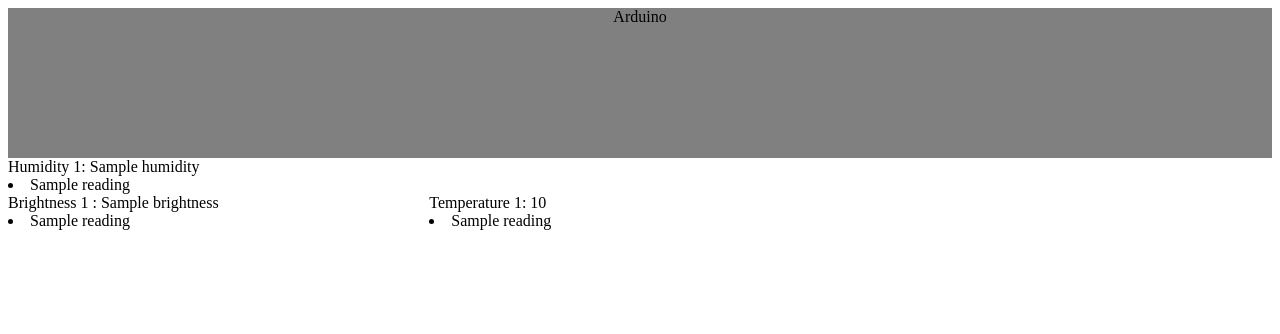
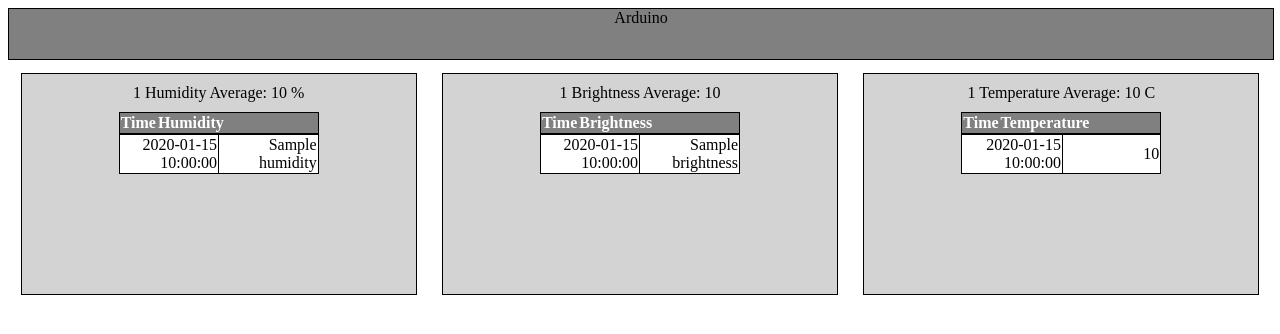
Before and after one commit to Zeb-Kuyper/arduinoData6.1, a Flask app: template Zeb/templates/index2.html in a window 1280 px wide. Shown: the top 334 px of the page. Run offline with Flask 2, Linux system fonts and the light colour scheme; the template is opened without the code that fills it: most values are stand-ins (such as "Sample title", 1, 10 or a date in 2020).

Commit message:
updated css and html

```diff
--- a/Zeb/app.py
+++ b/Zeb/app.py
@@ -1,8 +1,15 @@
 from flask import Flask, render_template, json, request
 from fhict_cb_01.CustomPymata4 import CustomPymata4
 import time,sys
+from numpy import average
 
 app =  Flask(__name__)
+
+averagesList = {
+    'humidity' : [],
+    'brightness' : [],
+    'temp' : []
+}
 
 statsDict = {}
 currentTime = time.strftime("%H:%M:%S", time.localtime())
@@ -32,7 +39,14 @@ def receive_data():
     return "OK",200
 
 def calculate_average(id, measurement):
-     return sum([reading[measurement] for reading in statsDict[id]]) / len(statsDict[id])
+    average = round(sum([reading[measurement] for reading in statsDict[id]]) / len(statsDict[id]),2)
+
+    return average
+
+def calculate_sensors_avg(measurement):
+    for sensors in statsDict:
+        averageSensors = sum([reading[measurement] for reading in statsDict[sensors]]) / len(statsDict[sensors])
+
 
 if __name__ == '__main__':
  app.run(debug=True, host='0.0.0.0', port=5000)
--- a/Zeb/static/stylesheet.css
+++ b/Zeb/static/stylesheet.css
@@ -1,18 +1,40 @@
 @import url('https://fonts.googleapis.com/css2?family=Noto+Sans+Mono&display=swap');
 
 .infobar{
-  position:relative;
-  height: 150px;
+  position: relative;
+  height: 50px;
   width: 100%;
   background-color: grey;
   text-align: center;
+  vertical-align: center;
   text-decoration-color: white;
+  border: black solid 1px;
+}
+/* Main 3 data columns */
+
+.row{
+  display: flex;
 }
 
 .column {
+  flex: 1;
+  height:100%;
+  display:flex;
+  flex-wrap: wrap;
+  justify-content: center;
+  align-items: center;
   position: relative;
-  float: left;
-  width: 33.33%;
+  background-color: lightgray;
+  border: black solid 1px;
+  margin: 1%;
+}
+
+.latest {
+  padding: 10px;
+  flex:1;
+  height: 100%;
+  flex-basis: 500px;
+  text-align: center;
 }
 
 .row:after {
@@ -26,3 +48,40 @@
     width: 100%;
   }
 }
+
+/* Within the data columns */
+
+.fixed_header {
+  width: 200px;
+  table-layout: fixed;
+  border-collapse: collapse;
+
+}
+
+.fixed_header tbody{
+  display: block;
+  width:100%;
+  overflow:auto;
+  height: 160px;
+
+}
+.fixed_header thead tr {
+  background-color:grey;
+  color: white;
+  border: black solid 1px;
+  display: block;
+
+}
+
+.fixed_header tr {
+  display: table-row;
+}
+
+.fixed_header td {
+  display: table-cell;
+  width:100px;
+  border: black solid 1px;
+  margin: 5px;
+  background-color: white;
+  text-align: right;
+}
--- a/Zeb/templates/index2.html
+++ b/Zeb/templates/index2.html
@@ -19,33 +19,73 @@
     <div class="row">
       <div class="column">
         {% for sensorid, readings_list in stats.items() %}
-        <div class="latest">Humidity {{sensorid}}: {{ readings_list[-1]["humidity"] }}</div>
-        <div class="readinglist">{% for reading in readings_list[::-1] %}</div>
-        <li class="entry">{{reading}}</li>
+          <div class="latest">{{sensorid}} Humidity Average: {{ calculate_average(sensorid, "humidity") }} %</div>
+            <div class="readinglist">
+              <table class = fixed_header>
+                <thead>
+                  <tr>
+                    <th>Time</th>
+                    <th>Humidity</th>
+                  </tr>
+                </thead>
+                <tbody>
+                  {% for reading in readings_list[::-1] %}
+                    <tr class =entry>
+                      <td>{{reading['time']}}</td>
+                      <td>{{reading['humidity']}}</td>
+                    </tr>
+                  {% endfor %}
+                </tbody>
+              </table>
+            </div>
           {% endfor %}
+      </div>
+      <div class="column">
+        {% for sensorid, readings_list in stats.items() %}
+          <div class="latest">{{sensorid}} Brightness Average: {{ calculate_average(sensorid, "brightness")  }} </div>
+            <div class="readinglist">
+              <table class = fixed_header>
+                <thead>
+                  <tr>
+                    <th>Time</th>
+                    <th>Brightness</th>
+                  </tr>
+                </thead>
+                <tbody>
+                  {% for reading in readings_list[::-1] %}
+                    <tr class =entry>
+                      <td>{{reading['time']}}</td>
+                      <td>{{reading['brightness']}}</td>
+                    </tr>
+                  {% endfor %}
+                </tbody>
+              </table>
+            </div>
           {% endfor %}
-        </div>
       </div>
 
       <div class="column">
         {% for sensorid, readings_list in stats.items() %}
-        <div class="latest">Brightness {{sensorid}} : {{ readings_list[-1]["brightness"] }}</div>
-        <div class="readinglist">{% for reading in readings_list[::-1] %}
-          <li class="entry">{{reading}}</li>
+          <div class="latest">{{sensorid}} Temperature Average: {{ calculate_average(sensorid, "temp") }} C</div>
+            <div class="readinglist">
+              <table class = fixed_header>
+                <thead>
+                  <tr>
+                    <th>Time</th>
+                    <th>Temperature</th>
+                  </tr>
+                </thead>
+                <tbody>
+                  {% for reading in readings_list[::-1] %}
+                    <tr class =entry>
+                      <td>{{reading['time']}}</td>
+                      <td>{{reading['temp']}}</td>
+                    </tr>
+                  {% endfor %}
+                </tbody>
+              </table>
+            </div>
           {% endfor %}
-          {% endfor %}
-        </div>
-      </div>
-
-      <div class="column">
-        {% for sensorid, readings_list in stats.items() %}
-        <div class="latest">Temperature {{sensorid}}: {{ readings_list[-1]["temp"] }}</div>
-
-        <div class="readinglist">{% for reading in readings_list[::-1] %}
-          <li class="entry">{{reading}}</li>
-        {% endfor %}
-        {% endfor %}
-        </div>
       </div>
     </div>
 
--- a/Zeb/testgenerator.py
+++ b/Zeb/testgenerator.py
@@ -31,7 +31,7 @@ def loop():
 
     sensorID, currentTime , humidity, temperature, brightness = getRandomSensorID(), getTime() , genMeasurements()[0], genMeasurements()[1], genMeasurements()[2]
     data = { 'id': sensorID, 'time': currentTime, 'humidity':humidity, 'temp':temperature, 'brightness':brightness}
-    time.sleep(1.5)
+    time.sleep(0.5)
     response = requests.post("http://127.0.0.1:5000/data", json=data, headers=headers)
 
 
```
Also changed, not shown: Zeb/csvreader.py (added, +7 -0 lines).
